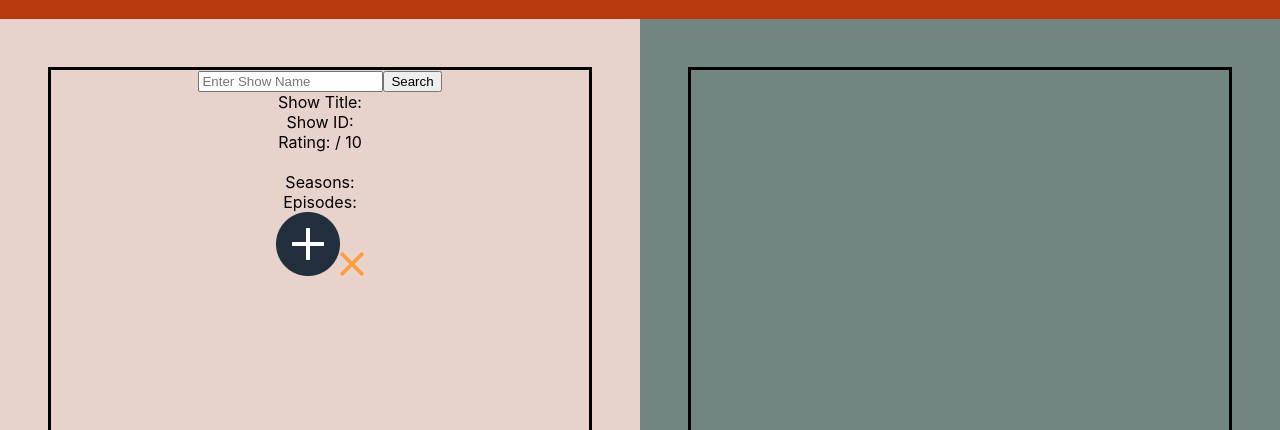
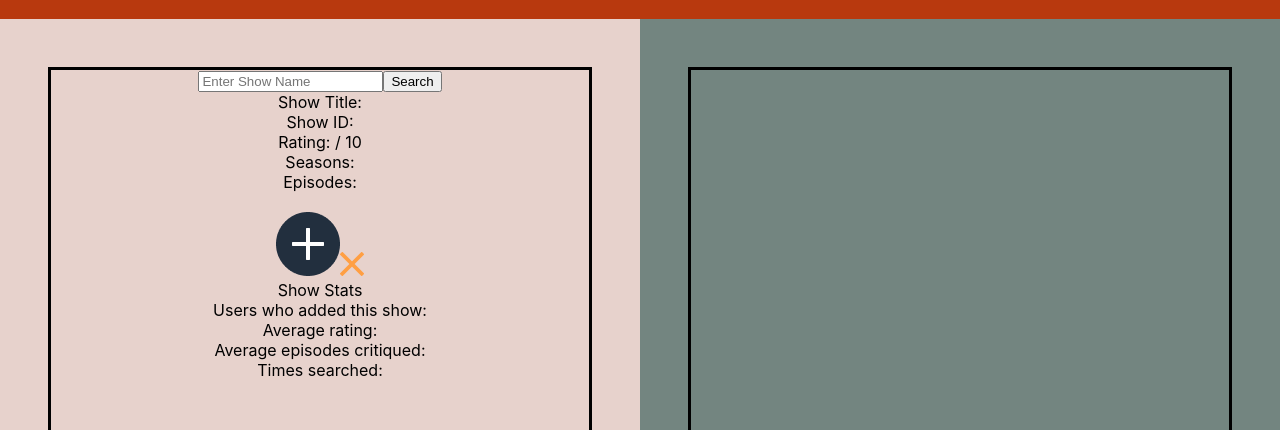
Before and after one commit to JohnnyOhall/critique_it, a React (Create React App) app in the folder client/: page / in a window 1280 px wide. Both pictures are taken after a click on the picture 320 px from the left and 803 px from the top of the page. Shown: the part 701-1131 px from the top of the page. Built offline with nearby package versions, Linux system fonts and the light colour scheme; a web font is replaced by a local one.

Commit message:
add divs/classnames to critique select add component

```diff
--- a/client/src/components/Main/LeftSide/CritiqueSelect.jsx
+++ b/client/src/components/Main/LeftSide/CritiqueSelect.jsx
@@ -17,11 +17,11 @@ const CritiqueSelect = props => {
 
   return (
     <section className="critique-left" id="nav-critique">
-      { mode === MAIN && <CritiqueSelectMain onAdd={() => transition( ADD )} /> }
+      { mode === MAIN && <CritiqueSelectMain onAdd={ () => transition( ADD ) } /> }
       { mode === ADD &&
         <CritiqueSelectAdd
-          onClose={() => transition( back )}
-          onSelect={() => transition( MAIN )}
+          onClose={ () => transition( back ) }
+          onSelect={ () => transition( MAIN ) }
         />
       }
     </section>
--- a/client/src/components/Main/LeftSide/CritiqueSelectAdd.jsx
+++ b/client/src/components/Main/LeftSide/CritiqueSelectAdd.jsx
@@ -1,16 +1,18 @@
+// External imports
 import React, { useState } from "react";
 import axios from "axios";
 
+
 const CritiqueSelectAdd = props => {
 
-  const [ show, setShow ] = useState({});
-  const [ search, setSearch ] = useState('');
+  const [ show, setShow ] = useState( {} );
+  const [ search, setSearch ] = useState( '' );
 
   const removeHTMLTags = string => {
-    return string.replace( /(<([^>]+)>)/ig, '');
+    return string.replace( /(<([^>]+)>)/ig, '' );
   };
 
-  const findShow = (showName) => {
+  const findShow = showName => {
     let showData;
 
     axios.get(`http://api.tvmaze.com/search/shows?q=${encodeURIComponent(showName)}`)
@@ -19,7 +21,7 @@ const CritiqueSelectAdd = props => {
 
         image = image.medium;
         rating = rating.average;
-        summary = removeHTMLTags(summary);
+        summary = removeHTMLTags( summary );
 
         showData = {
           name,
@@ -33,33 +35,31 @@ const CritiqueSelectAdd = props => {
 
         return axios.get(`http://api.tvmaze.com/shows/${id}/seasons`);
       })
-      .then((res)=> {
-        showData.seasons = res.data.length
+      .then(res => {
+        showData.seasons = res.data.length;
 
-        console.log(res.data)
-
-        for (const season of res.data){
+        for ( const season of res.data ) {
           showData.episodes += season.episodeOrder
-        }
-
-        setShow(showData);
-      })
-      .catch(console.error);
         };
 
-  // Starts building page in database when user selects the show, then transitions to the main page
-  const selectShow = ( data ) => {
+        setShow( showData );
+      })
+      .catch( console.error );
+  };
+
+  // what to do if show is already in the database?
+  // how to add creator id?
+  const selectShow = data => {
     axios.post( '/pages/create', data )
-      .then(res => {
-        props.onSelect();
-      })
-      .catch(console.error);
-  }
+      .then( () => props.onSelect() )
+      .catch( console.error );
+  };
 
   return (
     <div className="critique-select">
 
-      <form onSubmit={ e => e.preventDefault( )}>
+      <div className="show-search-info">
+        <form className="search" onSubmit={ e => e.preventDefault() }>
           <input
             placeholder="Enter Show Name"
             type="text"
@@ -68,31 +68,46 @@ const CritiqueSelectAdd = props => {
           />
           <button onClick={ e => findShow( search ) }>Search</button>
         </form>
-
+        <div className="info">
           <p>Show Title: { show.name }</p>
           <p>Show ID: { show.id }</p>
           <p>Rating: { show.rating } / 10</p>
-      <div>{ show.summary }</div>
-      <img src={ show.image } />
           <p>Seasons: { show.seasons }</p>
           <p>Episodes: { show.episodes }</p>
+          <p>{ show.summary }</p>
+        </div>
+      </div>
 
+      <div className="show-image">
+        <img src={ show.image } />
+      </div>
+
+      <div className="show-buttons">
         <img
           className="select-button"
           src="images/add.png"
           alt="Select"
-        onClick={ () => selectShow( show ) }
+          onClick={ () => selectShow(show) }
         />
-
         <img
           className="close-button"
           src="images/close.png"
           alt="Close"
           onClick={ props.onClose }
         />
+      </div>
+
+      <div className="show-stats">
+        <p>Show Stats</p>
+        <p>Users who added this show:</p>
+        <p>Average rating:</p>
+        <p>Average episodes critiqued:</p>
+        <p>Times searched:</p>
+      </div>
 
     </div>
   );
 };
 
+
 export default CritiqueSelectAdd;
```
Lines whose indentation alone changed are shown as unchanged.
